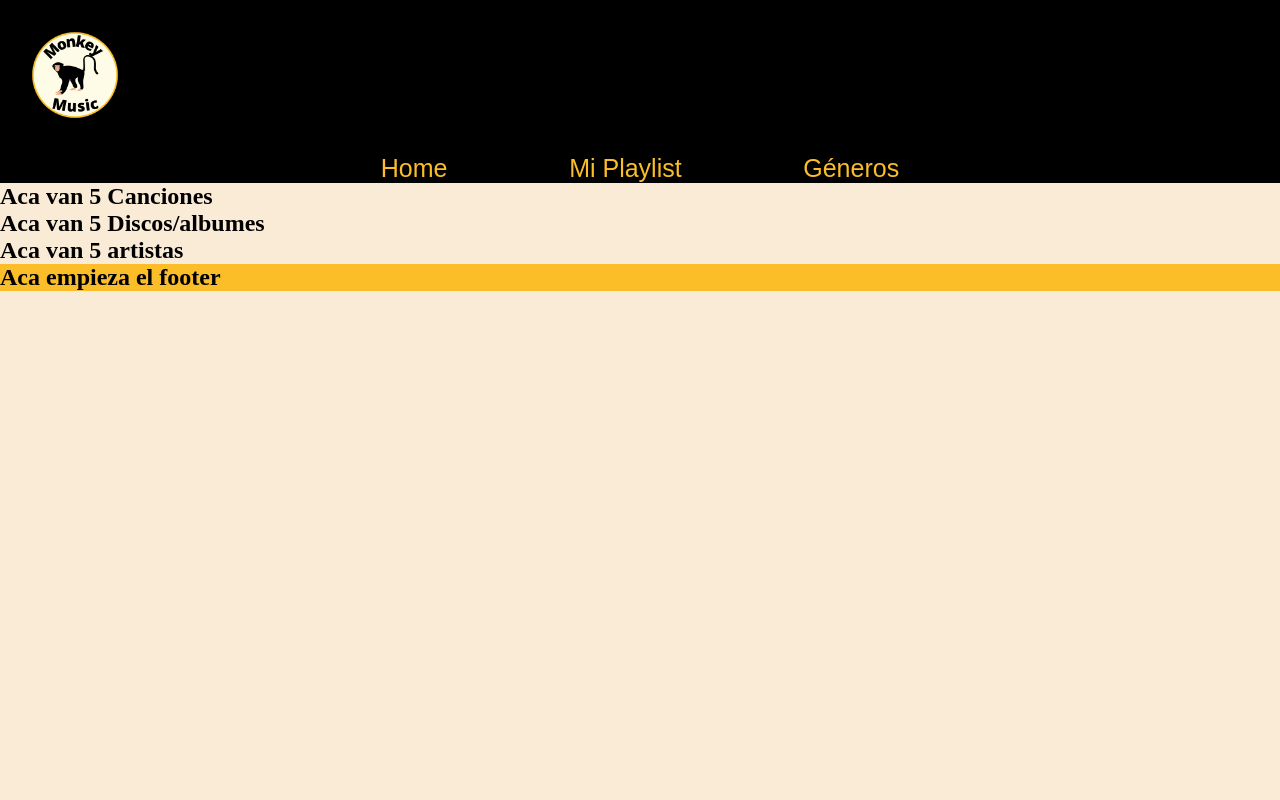
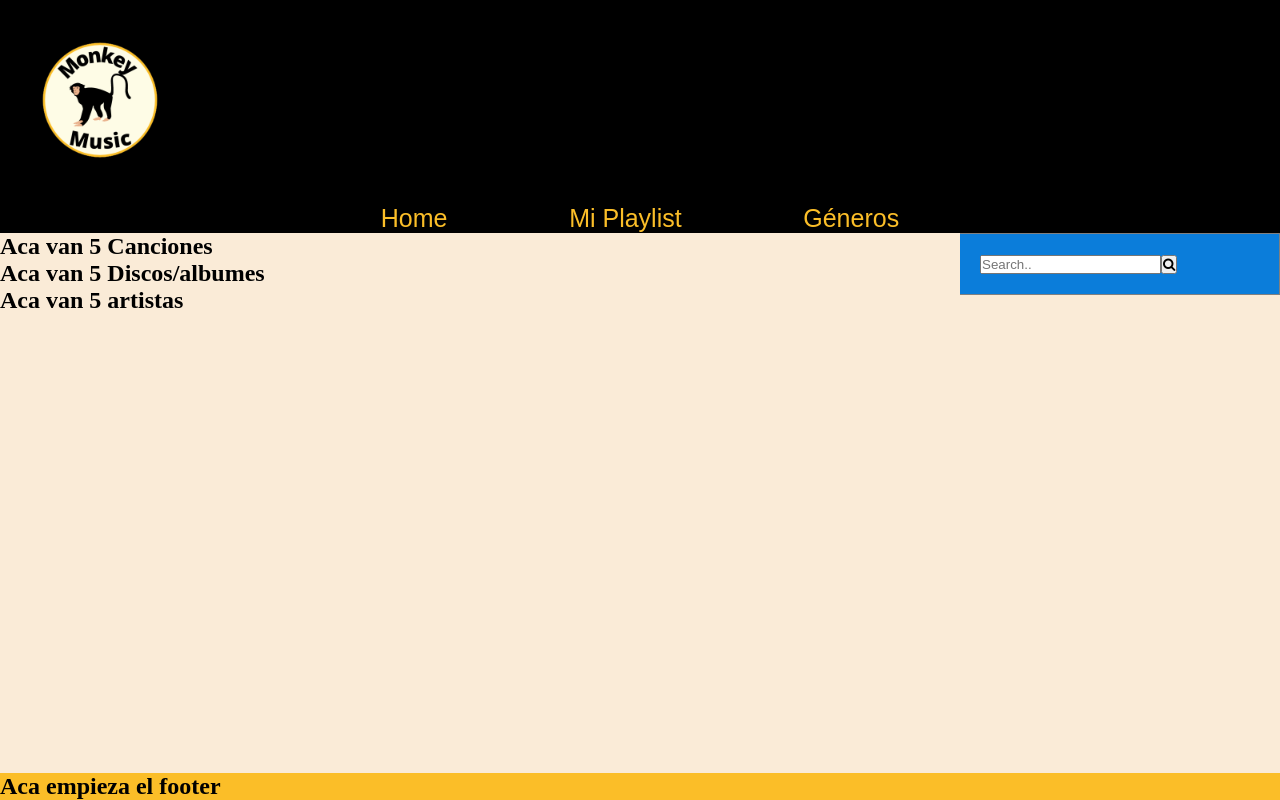
Before and after one commit to aspermaster23/proyectointegrador, a plain HTML site: page index.html in a window 1280 px wide. Drawn offline with Linux system fonts and the light colour scheme.

Commit message:
hice las paginas de detalles, generos, mi playlist, resultados de busqueda, modifique master.css y index.html

```diff
--- a/css/master.css
+++ b/css/master.css
@@ -16,7 +16,7 @@ ul{
     list-style-type: none;
 }
 .logo{
-    width: 150px;
+    width: 200px;
 }
 .encabezado{
     background-color: black;
@@ -39,7 +39,37 @@ ul{
 .menu .opciones li a{
     text-decoration: none;
 }
+.buscador{
+    padding: 10px;
+    font-size: 17px;
+    border: 1px solid grey;
+    float: left;
+    width: 80%;
+    background: #f1f1f1;
+}
+.buscador{
+    float: right;
+    width: 25%;
+    padding: 20px;
+    background: black;
+    color:#fbbe28;
+    font-size: 17px;
+    border: 1px solid grey;
+    border-left: none; /* Prevent double borders */
+    cursor: pointer;
+}
+.buscador{
+    background: #0b7dda;
+}
+.buscador{
+    content: "";
+    clear: both;
+    display: table;
+}
 .footer{
     background-color: #fbbe28;
-    ;
+    position: fixed;
+    left: 0%;
+    bottom: 0%;
+    width: 100%;
 }
--- a/index.html
+++ b/index.html
@@ -16,11 +16,18 @@
             <nav class="menu">
                 <ul class="opciones">
                     <li><a href="index.html">Home</a></li>
-                    <li><a href="#">Mi Playlist</a></li>
-                    <li><a href="#">Géneros</a></li>
+                    <li><a href="#miplaylist.html">Mi Playlist</a></li>
+                    <li><a href="#generos.html">Géneros</a></li>
                 </ul>
             </nav>
-            <!--Buscador-->
+              <!--Buscador-->
+              <link rel="stylesheet" href="https://cdnjs.cloudflare.com/ajax/libs/font-awesome/4.7.0/css/font-awesome.min.css">
+
+            <form class="buscador" action="resultadobusqueda.html">
+                <input type="text" placeholder="Search.." name="search">
+                <button type="submit"><i class="fa fa-search"></i></button>
+            </form>
+
             <!--Menu de navegacion-->
         </header>
         <section class="canciones">
```
Also changed, not shown: detallegenero.html (added), generos.html (added), miplaylist.html (added), resultadobusqueda.html (added).
